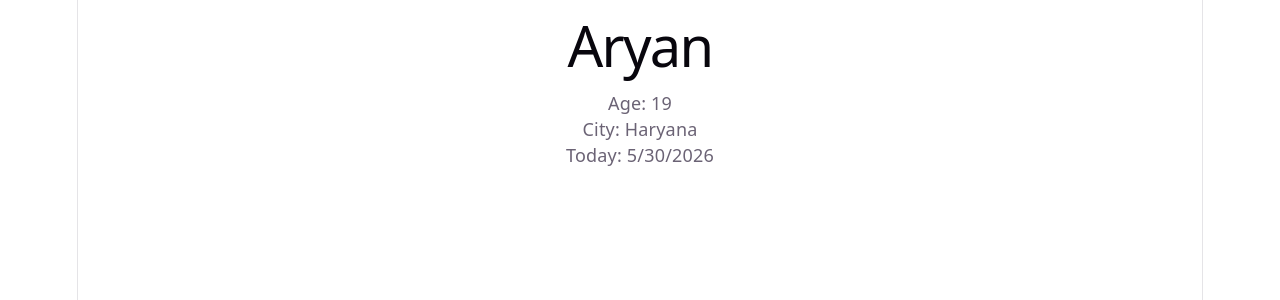
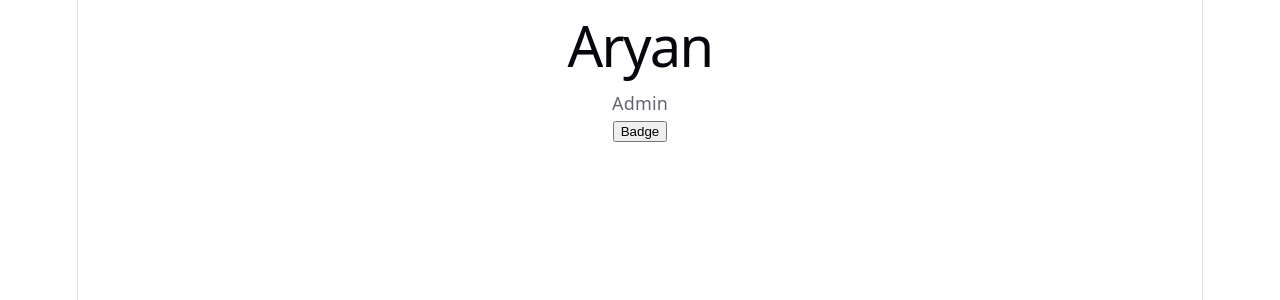
Before and after one commit to Aryan-basatia/react-fundamental, a React (Vite) app: page / in a window 1280 px wide. Shown: the top 300 px of the page. Built offline with nearby package versions, Linux system fonts and the light colour scheme.

Commit message:
feat: UserCard with props — name, role, badge, onClick handler

```diff
--- a/src/App.jsx
+++ b/src/App.jsx
@@ -1,7 +1,12 @@
-import Profile from "./components/Profile";
+import UserCard from "./components/UserCard";
 
 function App() {
-  return <Profile />;
+  function handleClick(name) {
+    console.log(name);
+  }
+  return (
+    <UserCard name="Aryan" role="Admin" onClick={() => handleClick("Admin")} />
+  );
 }
 
 export default App;
--- /dev/null
+++ b/src/components/UserCard.jsx
@@ -0,0 +1,9 @@
+export default function UserCard({name,role = "Guest",onClick}){
+    return(
+        <div >
+        <h1>{name}</h1>
+        <p>{role}</p>
+        <button onClick={onClick}>Badge</button>
+        </div>
+    )
+}
```
